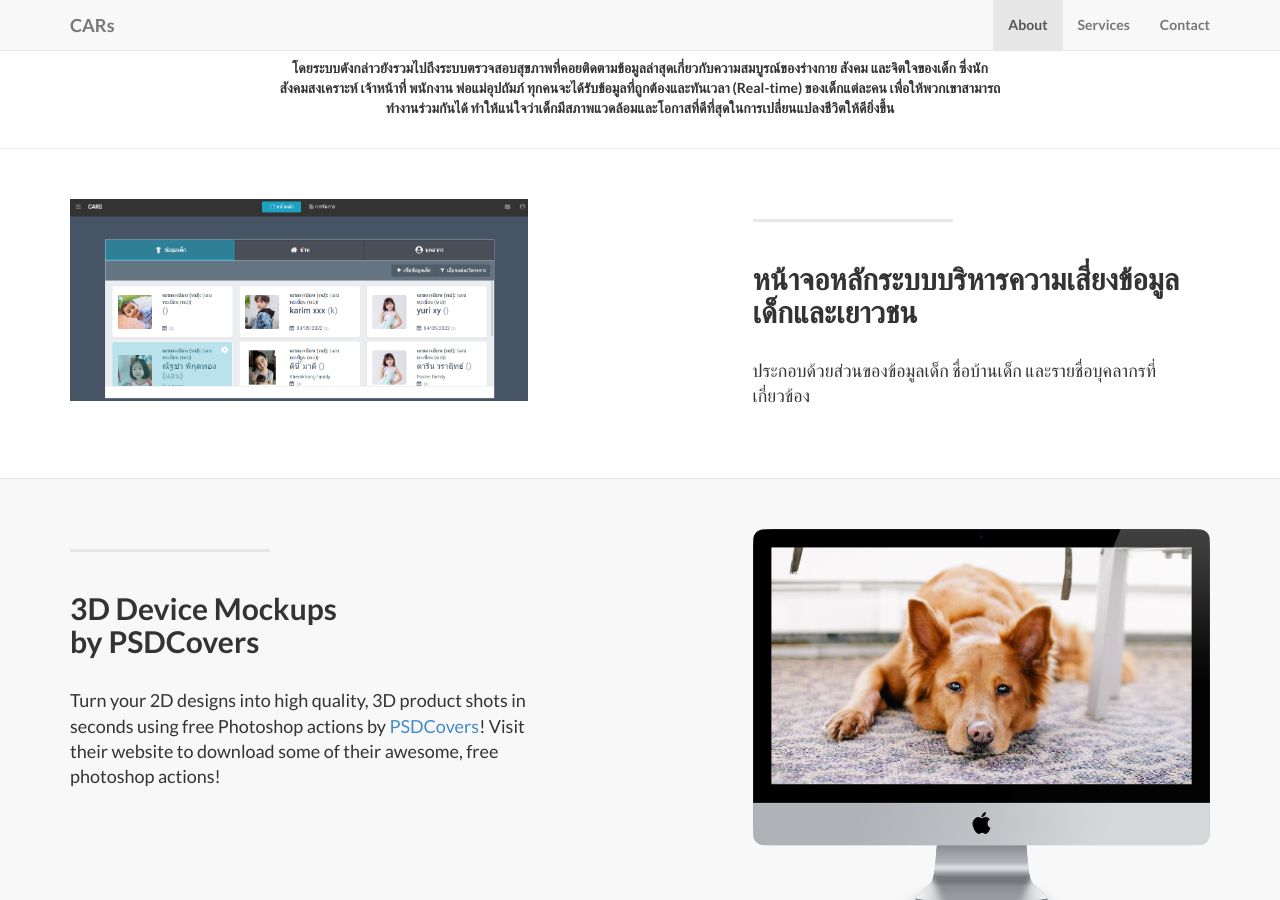
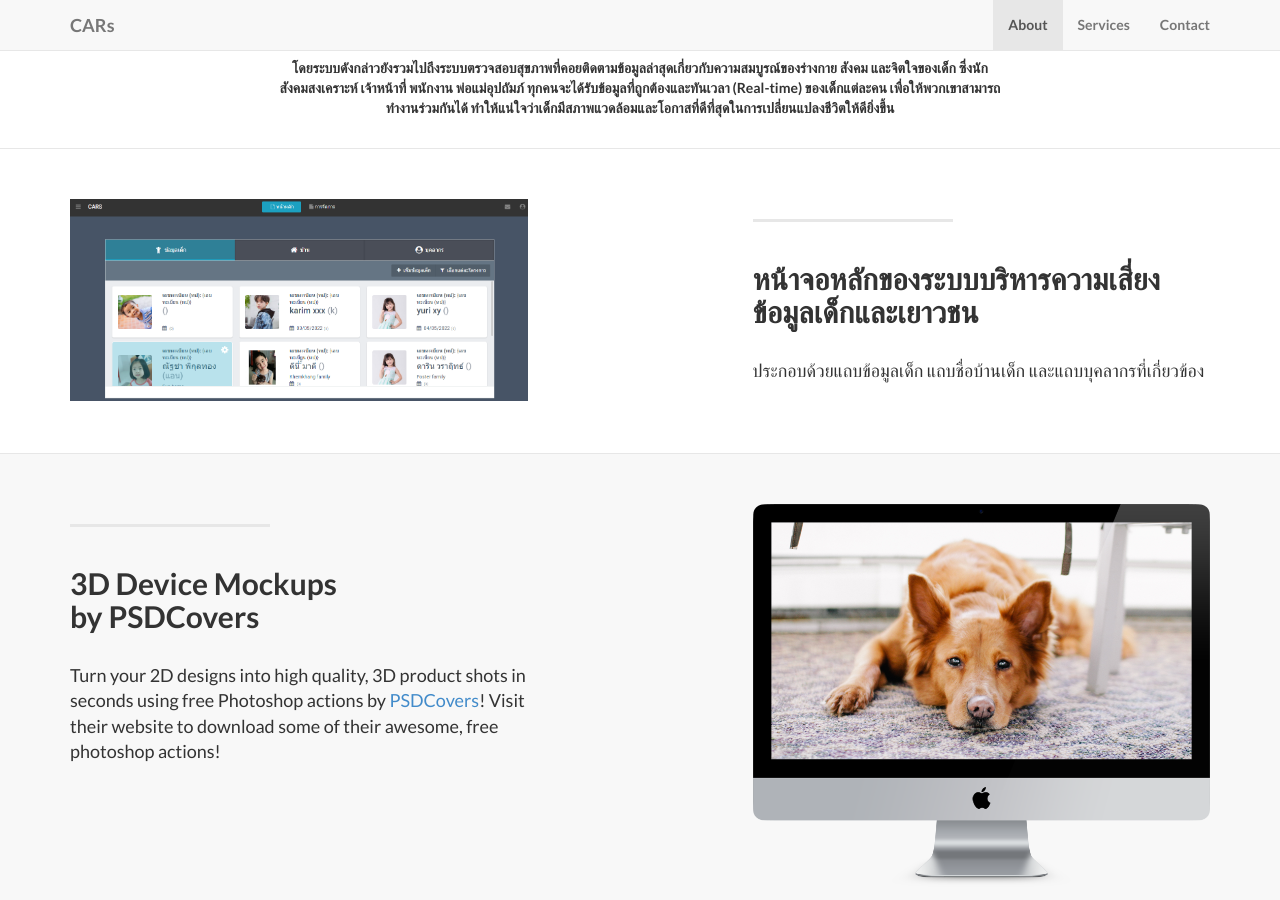
Before and after one commit to Deardigiserve/cars, a Jekyll site: the page built from index.html, in a window 1280 px wide and 900 px high, scrolled down 891 px. Built offline with Jekyll 4.4.1, drawn with Linux system fonts in a browser that asks for light colours; nearby versions of some CDN libraries; library files that are not in the unit come from our copies.

Commit message:
Update 2014-09-21-services-1.markdown

```diff
--- a/_posts/2014-09-21-services-1.markdown
+++ b/_posts/2014-09-21-services-1.markdown
@@ -2,7 +2,7 @@
 layout: default
 img: front.png
 category: Services
-title: หน้าจอหลักระบบบริหารความเสี่ยงข้อมูลเด็กและเยาวชน
+title: หน้าจอหลักของระบบบริหารความเสี่ยงข้อมูลเด็กและเยาวชน
 description: |
 ---
-  ประกอบด้วยส่วนของข้อมูลเด็ก ชื่อบ้านเด็ก และรายชื่อบุคลากรที่เกี่ยวข้อง
+  ประกอบด้วยแถบข้อมูลเด็ก แถบชื่อบ้านเด็ก และแถบบุคลากรที่เกี่ยวข้อง
```
